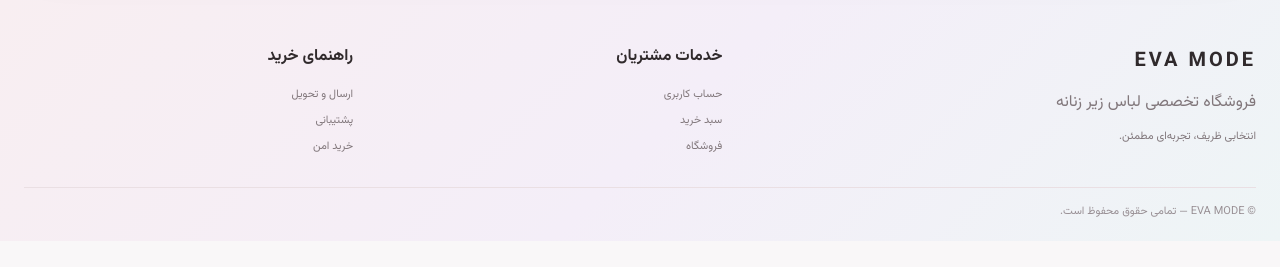
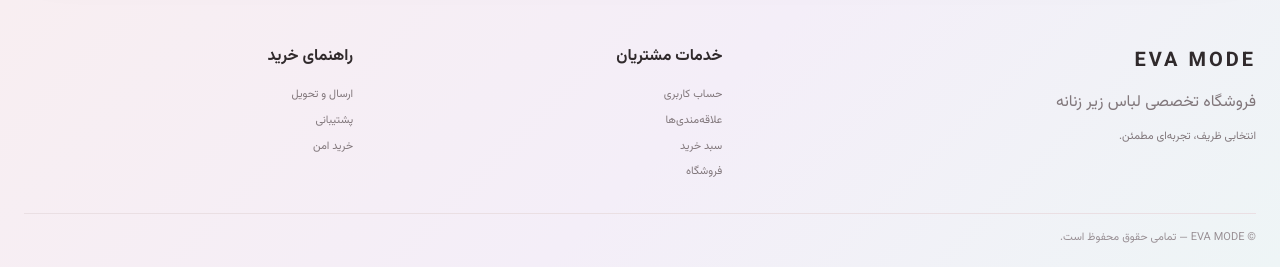
Before and after one commit to evamode29/eva-mode, a Django app: page / in a window 1280 px wide. Shown: the part 2270-2537 px from the top of the page. Before the commit the page ends 2487 px from the top, so only its background shows below. Run offline with Django 5.2, Linux system fonts and the light colour scheme; data that the repository does not hold is empty.

Commit message:
Connect EVA MODE wishlist to customer accounts

```diff
--- a/templates/base.html
+++ b/templates/base.html
@@ -17,6 +17,7 @@
     .discount-badge{position:absolute;top:12px;right:12px;background:#8f6874;color:#fff;border-radius:999px;padding:4px 9px;font-size:10px;font-weight:600;box-shadow:0 5px 15px rgba(83,64,72,.13)}
     .wishlist-badge{position:absolute;top:11px;left:11px;width:34px;height:34px;border-radius:50%;display:grid;place-items:center;background:rgba(255,255,255,.94);border:1px solid #eadfe3;font-size:22px;line-height:1;color:#6f5960;box-shadow:0 5px 16px rgba(83,64,72,.08)}
     .card-meta{display:flex;justify-content:space-between;gap:10px;margin:12px 17px 0;font-size:10px;color:#81777b}.card-meta span:last-child{color:#b9a17f;letter-spacing:1px}
+    .wishlist-btn{transition:.2s}.wishlist-btn.is-favorite{color:#a34f61}.wishlist-btn.is-favorite:hover{color:#7f3548}
     @media(max-width:600px){.discount-badge{top:8px;right:8px;font-size:9px;padding:3px 7px}.wishlist-badge{top:8px;left:8px;width:29px;height:29px;font-size:19px}.card-meta{margin-inline:11px;font-size:9px}}
   </style>
 </head>
@@ -33,22 +34,21 @@
         </form>
         <div class="search-suggestions" aria-label="پیشنهادهای جستجو">
           <div class="search-suggestion-title">جستجوهای محبوب</div>
-          <div class="search-suggestion-links">
-            <a href="/shop/?q=سوتین">سوتین</a><a href="/shop/?q=شورت">شورت</a><a href="/shop/?q=ست">ست لباس زیر</a><a href="/shop/?q=لباس خواب">لباس خواب</a><a href="/shop/?q=جدید">جدیدترین‌ها</a>
-          </div>
+          <div class="search-suggestion-links"><a href="/shop/?q=سوتین">سوتین</a><a href="/shop/?q=شورت">شورت</a><a href="/shop/?q=ست">ست لباس زیر</a><a href="/shop/?q=لباس خواب">لباس خواب</a><a href="/shop/?q=جدید">جدیدترین‌ها</a></div>
           {% if eva_categories %}<div class="search-suggestion-title" style="margin-top:14px">دسته‌بندی‌ها</div><div class="search-suggestion-links">{% for c in eva_categories|slice:":6" %}<a href="/shop/?category={{ c.slug }}">{{ c.name }}</a>{% endfor %}</div>{% endif %}
         </div>
       </div>
       <div class="header-actions">
         <a href="/account/" class="header-action" aria-label="حساب کاربری"><svg class="header-icon" viewBox="0 0 24 24" aria-hidden="true"><circle cx="12" cy="8" r="3.2"></circle><path d="M5.5 19c.7-3.1 3.1-5 6.5-5s5.8 1.9 6.5 5"></path></svg><small>{% if user.is_authenticated %}حساب من{% else %}ورود / ثبت‌نام{% endif %}</small></a>
-        <a href="/account/" class="header-action" aria-label="علاقه‌مندی‌ها"><svg class="header-icon" viewBox="0 0 24 24" aria-hidden="true"><path d="M20.5 8.7c0 5.1-8.5 10-8.5 10s-8.5-4.9-8.5-10A4.2 4.2 0 0 1 11 6.1L12 7l1-.9a4.2 4.2 0 0 1 7.5 2.6Z"></path></svg><small>علاقه‌مندی</small></a>
+        <a href="{% if user.is_authenticated %}{% url 'accounts:favorites' %}{% else %}{% url 'accounts:login' %}{% endif %}" class="header-action" aria-label="علاقه‌مندی‌ها"><svg class="header-icon" viewBox="0 0 24 24" aria-hidden="true"><path d="M20.5 8.7c0 5.1-8.5 10-8.5 10s-8.5-4.9-8.5-10A4.2 4.2 0 0 1 11 6.1L12 7l1-.9a4.2 4.2 0 0 1 7.5 2.6Z"></path></svg><small>علاقه‌مندی</small></a>
         <a href="/cart/" class="header-action cart-action" aria-label="سبد خرید"><svg class="header-icon" viewBox="0 0 24 24" aria-hidden="true"><path d="M4 6h2l1.4 10.2a2 2 0 0 0 2 1.8h7.8a2 2 0 0 0 2-1.7L20 9H7"></path><circle cx="10" cy="20" r="1"></circle><circle cx="17" cy="20" r="1"></circle></svg><small>سبد خرید{% if cart_count %} <b class="cart-count">{{ cart_count }}</b>{% endif %}</small></a>
       </div>
     </div>
     <div class="nav-row"><div class="container nav-inner"><a class="all-categories" href="/shop/">دسته‌بندی محصولات</a><nav class="main-nav" aria-label="منوی اصلی"><a href="/">خانه</a><a href="/shop/">فروشگاه</a>{% for c in eva_categories %}<a href="/shop/?category={{ c.slug }}">{{ c.name }}</a>{% endfor %}<a href="/shop/">جدیدترین‌ها</a><a class="sale-link" href="/shop/">پیشنهاد ویژه</a></nav></div></div>
   </header>
   <main>{% block content %}{% endblock %}</main>
-  <footer class="footer"><div class="container footer-grid"><div><strong>EVA MODE</strong><p>فروشگاه تخصصی لباس زیر زنانه</p><span>انتخابی ظریف، تجربه‌ای مطمئن.</span></div><div><b>خدمات مشتریان</b><a href="/account/">حساب کاربری</a><a href="/cart/">سبد خرید</a><a href="/shop/">فروشگاه</a></div><div><b>راهنمای خرید</b><span>ارسال و تحویل</span><span>پشتیبانی</span><span>خرید امن</span></div></div><div class="container footer-bottom">© EVA MODE — تمامی حقوق محفوظ است.</div></footer>
+  <footer class="footer"><div class="container footer-grid"><div><strong>EVA MODE</strong><p>فروشگاه تخصصی لباس زیر زنانه</p><span>انتخابی ظریف، تجربه‌ای مطمئن.</span></div><div><b>خدمات مشتریان</b><a href="/account/">حساب کاربری</a><a href="/account/favorites/">علاقه‌مندی‌ها</a><a href="/cart/">سبد خرید</a><a href="/shop/">فروشگاه</a></div><div><b>راهنمای خرید</b><span>ارسال و تحویل</span><span>پشتیبانی</span><span>خرید امن</span></div></div><div class="container footer-bottom">© EVA MODE — تمامی حقوق محفوظ است.</div></footer>
+  <script src="{% static 'js/wishlist.js' %}"></script>
   <script>
     (() => { const fa='۰۱۲۳۴۵۶۷۸۹'; const convert=value=>value.replace(/[0-9]/g,d=>fa[d]); const walker=document.createTreeWalker(document.body,NodeFilter.SHOW_TEXT); const nodes=[]; while(walker.nextNode())nodes.push(walker.currentNode); nodes.forEach(node=>{const parent=node.parentElement;if(parent&&!parent.closest('input,textarea,select,script,style'))node.nodeValue=convert(node.nodeValue);}); })();
   </script>
```
